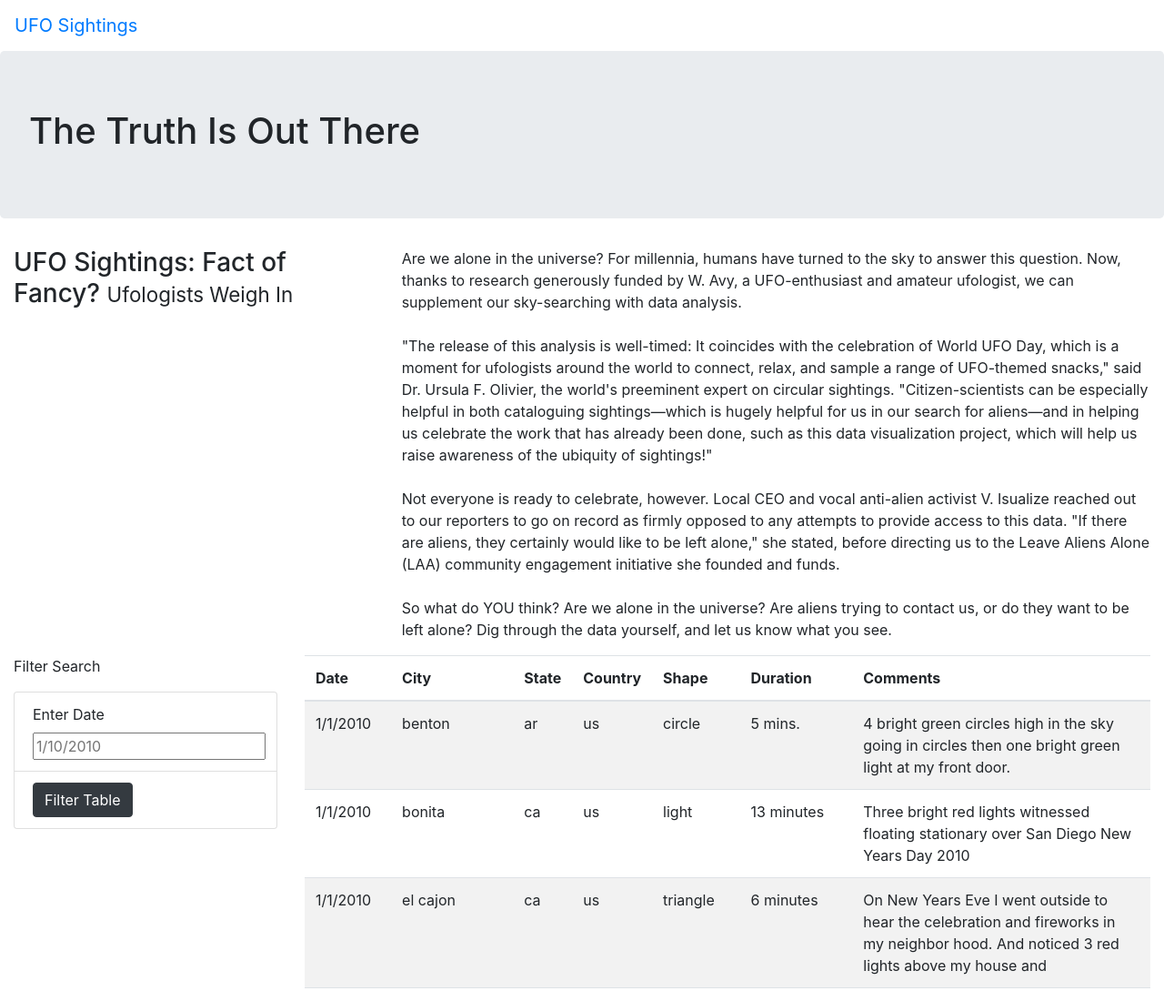
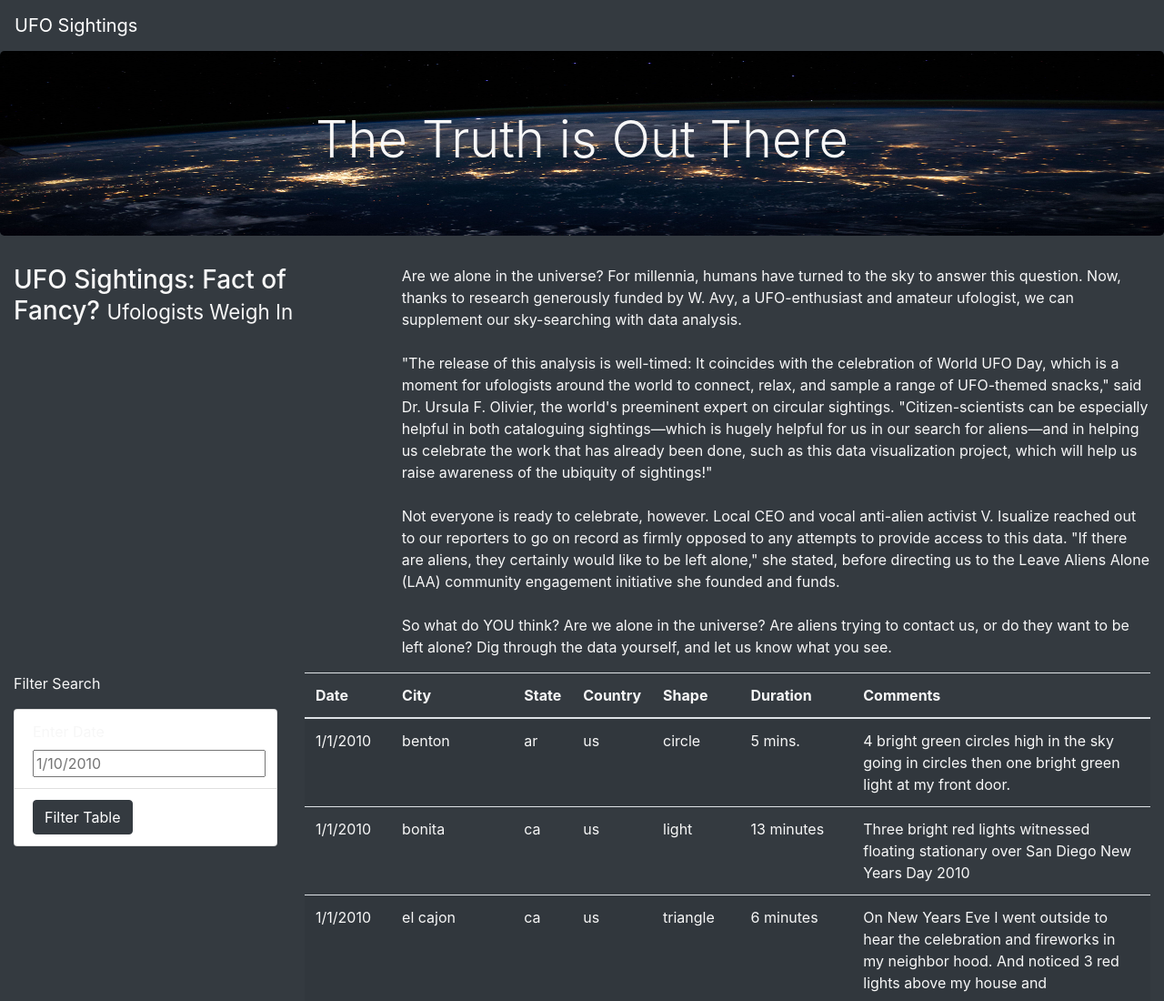
Before and after one commit to leblabac/UFOs, a plain HTML site: page index.html in a window 1280 px wide. Shown: the top 1100 px of the page at 91% size. Drawn offline with nearby package versions, Linux system fonts and the light colour scheme.

Commit message:
update style sheet, add nasa img

```diff
--- a/index.html
+++ b/index.html
@@ -13,14 +13,14 @@
     />
     <link rel="stylesheet" href="static/css/style.css">
 </head>
-<body>
+<body class="bg-dark"></body>
     <div class="wrapper">
-        <nav class="navbar navbar-expand-lg">
+        <nav class="navbar navbar-dark bg-dark navbar-expand-lg">
             <a class="navbar-brand" href="index.html">UFO Sightings</a>
         </nav>
-    <div class="jumbotron">
-        <h1>The Truth Is Out There</h1>
-    </div>
+        <div class="jumbotron">
+            <h1 class="display-4">The Truth is Out There</h1>
+          </div>
     <div class="container-fluid">
         <div class="row">
           <div class="col-md-4">
--- a/static/css/style.css
+++ b/static/css/style.css
@@ -0,0 +1,9 @@
+body {
+
+    color: #f7f7f7;
+  }
+  .jumbotron {
+    background-image: url("../images/nasa.jpg");
+    background-size: 100% 100%;
+    text-align: center;
+  }
```
Also changed, not shown: static/images/nasa.jpg (added).
